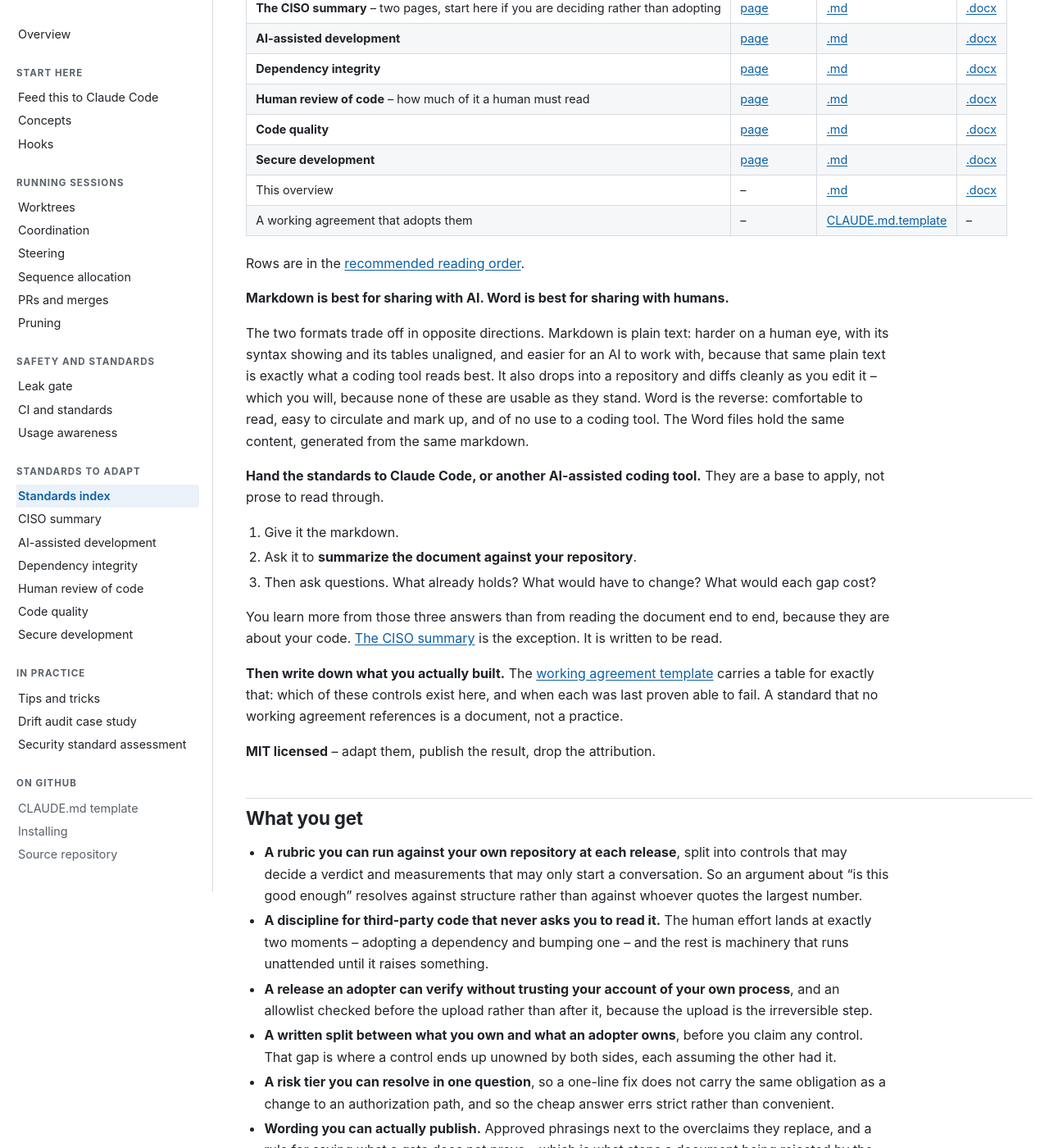
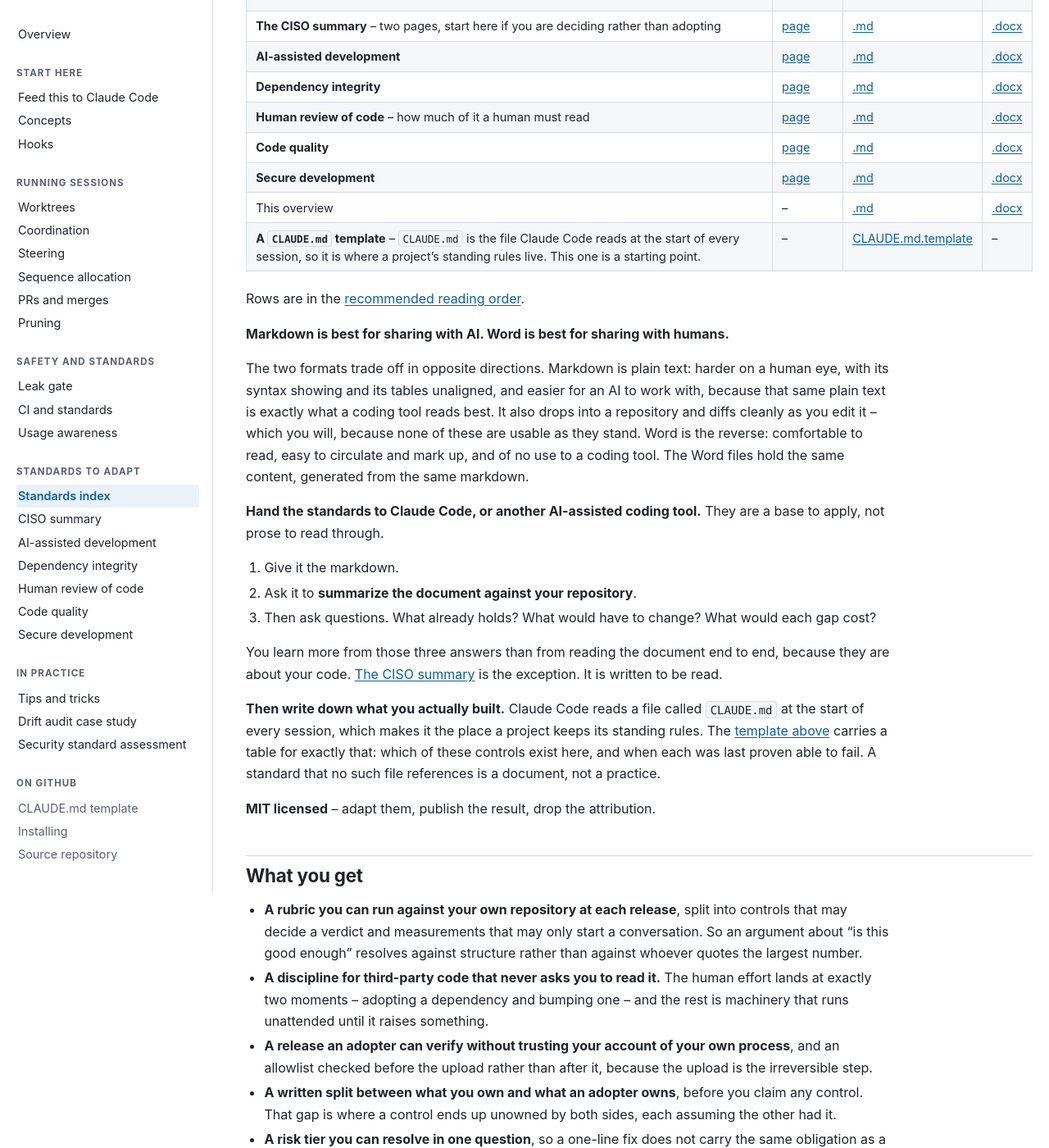
Before and after one commit to wshallwshall/claude-multisession, a Jekyll site: the page built from docs/standards/OVERVIEW.md, in a window 1280 px wide and 1400 px high, scrolled down 636 px. Shown: the whole window at 82% size. Built offline with Jekyll 4.4.1, drawn with Linux system fonts in a browser that asks for light colours; our own code applies the rules of GitHub Pages for plain Markdown files.

Commit message:
docs(standards): say what a CLAUDE.md file is before offering a template for one
"A working agreement that adopts them" assumed the reader knows what CLAUDE.md
is. Somebody arriving at the standards from a CISO summary has no reason to.

The table row now says it: CLAUDE.md is the file Claude Code reads at the start
of every session, which is what makes it the place a project's standing rules
live, and this is a starting point for one. The paragraph below the table opens
with the same fact rather than referring to "the working agreement template" as
though it were already established.

The landing page already explained it at the install step, so it is unchanged --
the gap was only on the page reached directly from a summary or a search result.

OVERVIEW.docx regenerated. Verified: check-ascii clean over 91 files, 35 tests
pass.

```diff
--- a/docs/standards/OVERVIEW.md
+++ b/docs/standards/OVERVIEW.md
@@ -26,7 +26,7 @@ one of them is meant to be edited down to your setting before it is useful.
 | **Code quality** | [page](CODE-QUALITY.md) | [.md](https://raw.githubusercontent.com/wshallwshall/claude-multisession/main/docs/standards/CODE-QUALITY.md) | [.docx](https://raw.githubusercontent.com/wshallwshall/claude-multisession/main/docs/standards/word/CODE-QUALITY.docx) |
 | **Secure development** | [page](SECURE-DEVELOPMENT.md) | [.md](https://raw.githubusercontent.com/wshallwshall/claude-multisession/main/docs/standards/SECURE-DEVELOPMENT.md) | [.docx](https://raw.githubusercontent.com/wshallwshall/claude-multisession/main/docs/standards/word/SECURE-DEVELOPMENT.docx) |
 | This overview | -- | [.md](https://raw.githubusercontent.com/wshallwshall/claude-multisession/main/docs/standards/OVERVIEW.md) | [.docx](https://raw.githubusercontent.com/wshallwshall/claude-multisession/main/docs/standards/word/OVERVIEW.docx) |
-| A working agreement that adopts them | -- | [CLAUDE.md.template](https://raw.githubusercontent.com/wshallwshall/claude-multisession/main/CLAUDE.md.template) | -- |
+| **A `CLAUDE.md` template** -- `CLAUDE.md` is the file Claude Code reads at the start of every session, so it is where a project's standing rules live. This one is a starting point. | -- | [CLAUDE.md.template](https://raw.githubusercontent.com/wshallwshall/claude-multisession/main/CLAUDE.md.template) | -- |
 
 Rows are in the [recommended reading order](#the-order-to-read-them-in).
 
@@ -48,10 +48,11 @@ files hold the same content, generated from the same markdown.
 You learn more from those three answers than from reading the document end to end, because they are
 about your code. [The CISO summary](CISO-SUMMARY.md) is the exception. It is written to be read.
 
-**Then write down what you actually built.** The
-[working agreement template](https://raw.githubusercontent.com/wshallwshall/claude-multisession/main/CLAUDE.md.template)
-carries a table for exactly that: which of these controls exist here, and when each was last proven
-able to fail. A standard that no working agreement references is a document, not a practice.
+**Then write down what you actually built.** Claude Code reads a file called `CLAUDE.md` at the
+start of every session, which makes it the place a project keeps its standing rules. The
+[template above](https://raw.githubusercontent.com/wshallwshall/claude-multisession/main/CLAUDE.md.template) carries a table for
+exactly that: which of these controls exist here, and when each was last proven able to fail. A
+standard that no such file references is a document, not a practice.
 
 **MIT licensed** -- adapt them, publish the result, drop the attribution.
 
```
Also changed, not shown: 1 other file.
